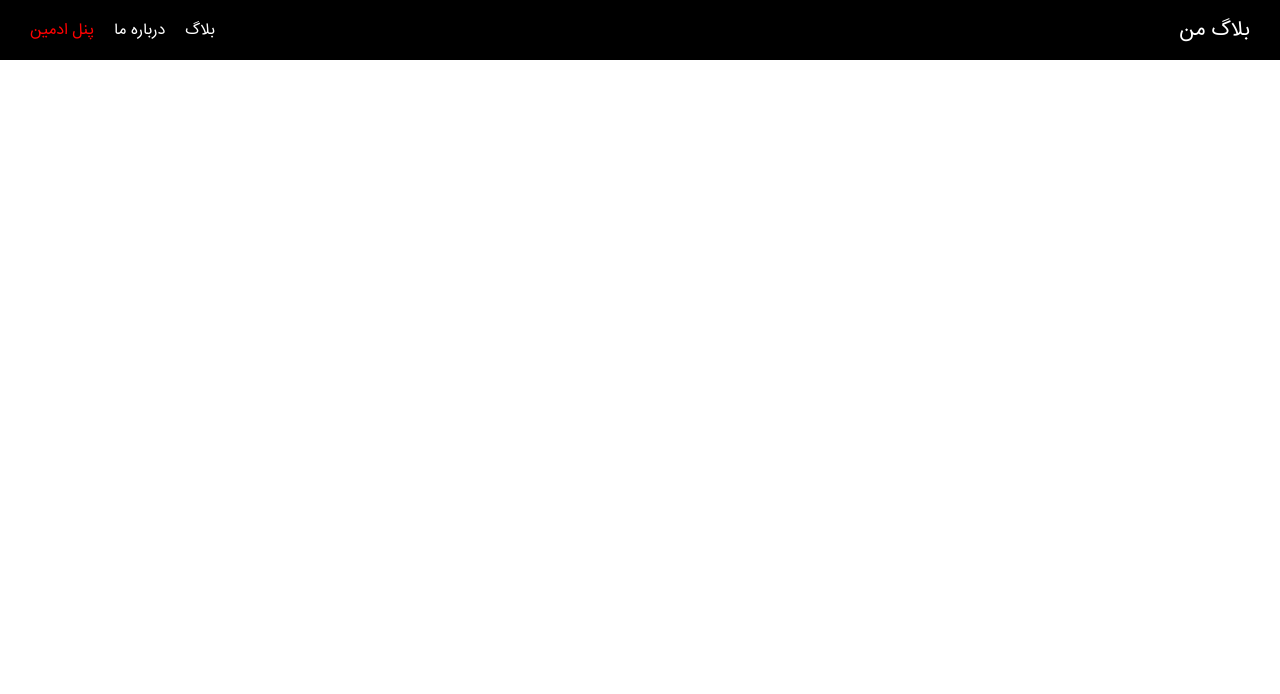
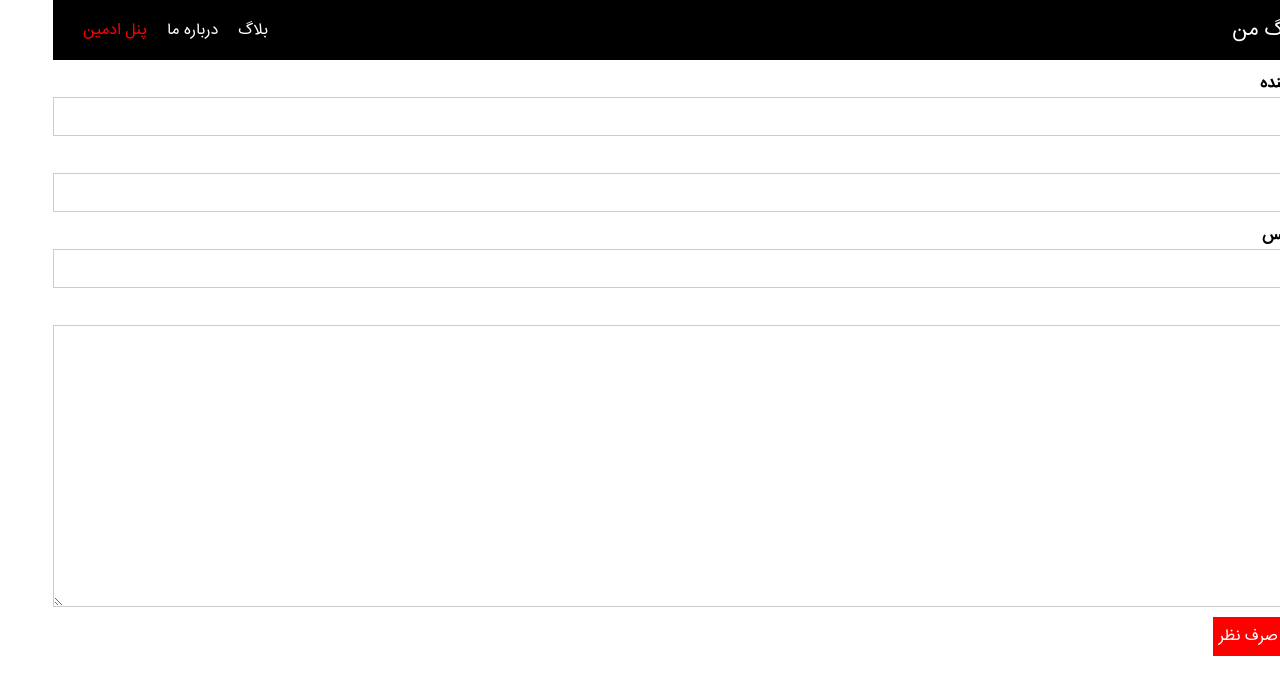
Before and after one commit to mistrs2p/renuxt, a Nuxt app: page /admin/1 in a window 1280 px wide. Shown: the top 694 px of the page. Built offline with nearby package versions, Linux system fonts and the light colour scheme.

Commit message:
Update Form Page Set - Props Pass

```diff
--- a/components/Admin/PostForm.vue
+++ b/components/Admin/PostForm.vue
@@ -17,7 +17,7 @@
 
 <script>
 export default {
-data () {
+  data () {
     return {
       editedPost: {
       author: '',
@@ -27,6 +27,12 @@ data () {
       }
     }
   },
+  props: {
+    post: {
+      type: Object,
+      required: false
+    }
+},
   methods: {
     onSave () {
       console.log(this.editedPost)
--- a/pages/admin/_postId/index.vue
+++ b/pages/admin/_postId/index.vue
@@ -1,10 +1,23 @@
 <template>
-
+  <div class="admin-post-page">
+    <section class="update-form">
+      <AdminPostForm :post="loadedPost" />
+    </section>
+  </div>
 </template>
 
 <script>
 export default {
-
+  data () {
+    return {
+      loadedPost: {
+      author: 'مهدی',
+      title: 'عنوان',
+      thumbnailLink: 'لینک عکس',
+      content: 'محتوا'
+      }
+    }
+  },
 }
 </script>
 
```
